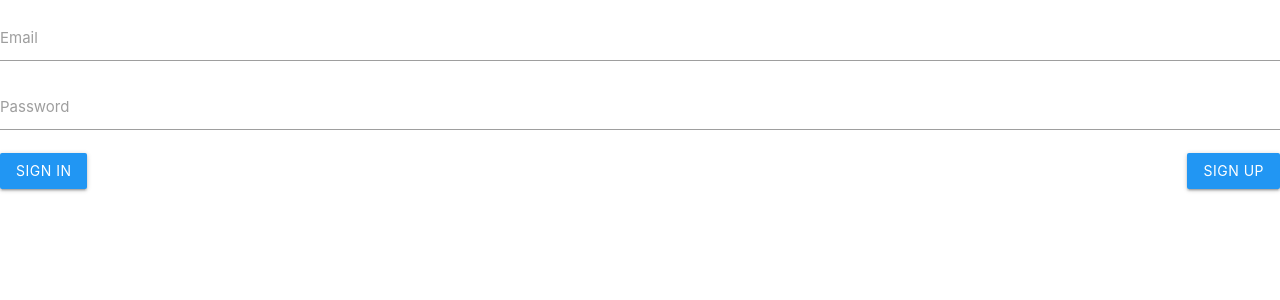
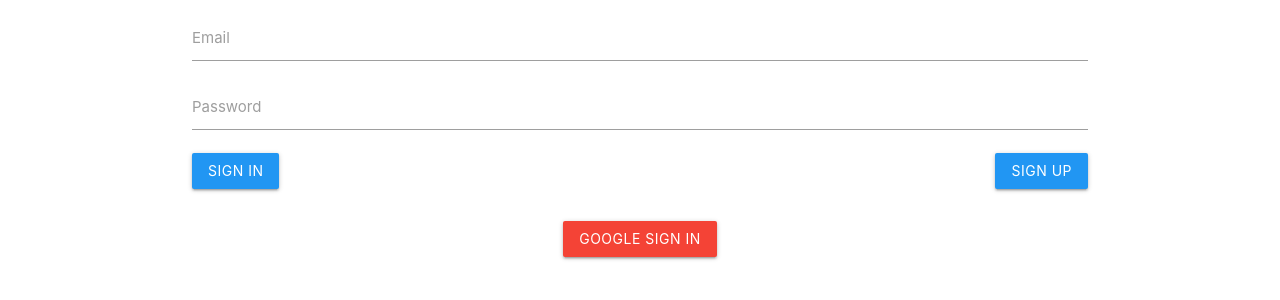
Before and after one commit to phelanjo/cs493, a React (Create React App) app in the folder cs493-notes/: page / in a window 1280 px wide. Shown: the top 300 px of the page. Built offline with nearby package versions, Linux system fonts and the light colour scheme; no server answers.

Commit message:
Stylize sign up and sign in forms

```diff
--- a/cs493-notes/src/components/SignIn.js
+++ b/cs493-notes/src/components/SignIn.js
@@ -33,6 +33,7 @@
 
   render() {
     return (
+      <div className="container">
         <div>
           <form id="signIn">
             <div className="input-field">
@@ -51,6 +52,11 @@
             </div>
           </form>
         </div>
+        <br/><br/><br/>
+        <div className="center">
+          <GoogleLoginButton />
+        </div>
+      </div>
     )
   }
 }
--- a/cs493-notes/src/components/SignUp.js
+++ b/cs493-notes/src/components/SignUp.js
@@ -35,7 +35,7 @@
 
   render() {
     return (
-      <div>
+      <div className="container">
         <form id="signUp" onSubmit={this.signUp}>
           <div className="input-field">
             <label htmlFor="email">Email</label>
```
Lines whose indentation alone changed are shown as unchanged.
